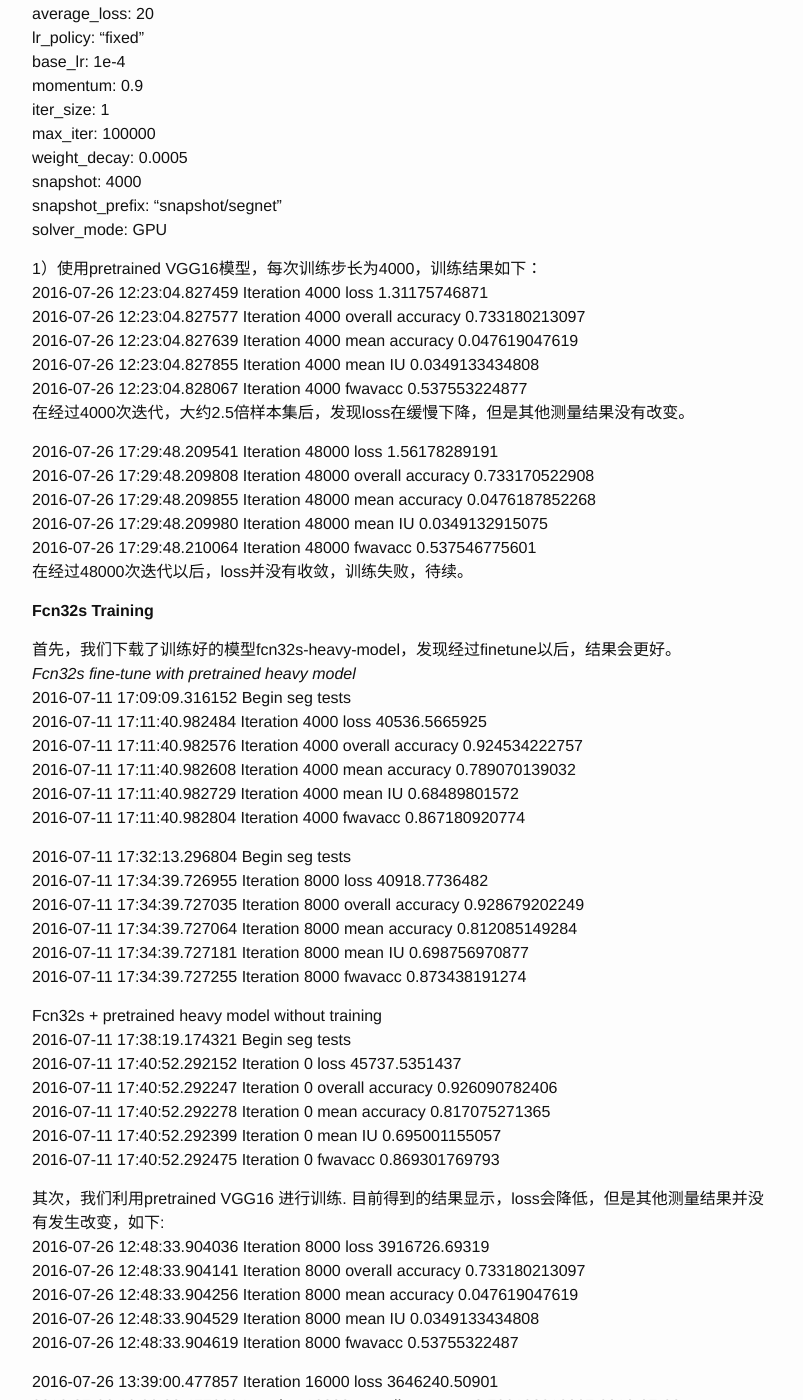
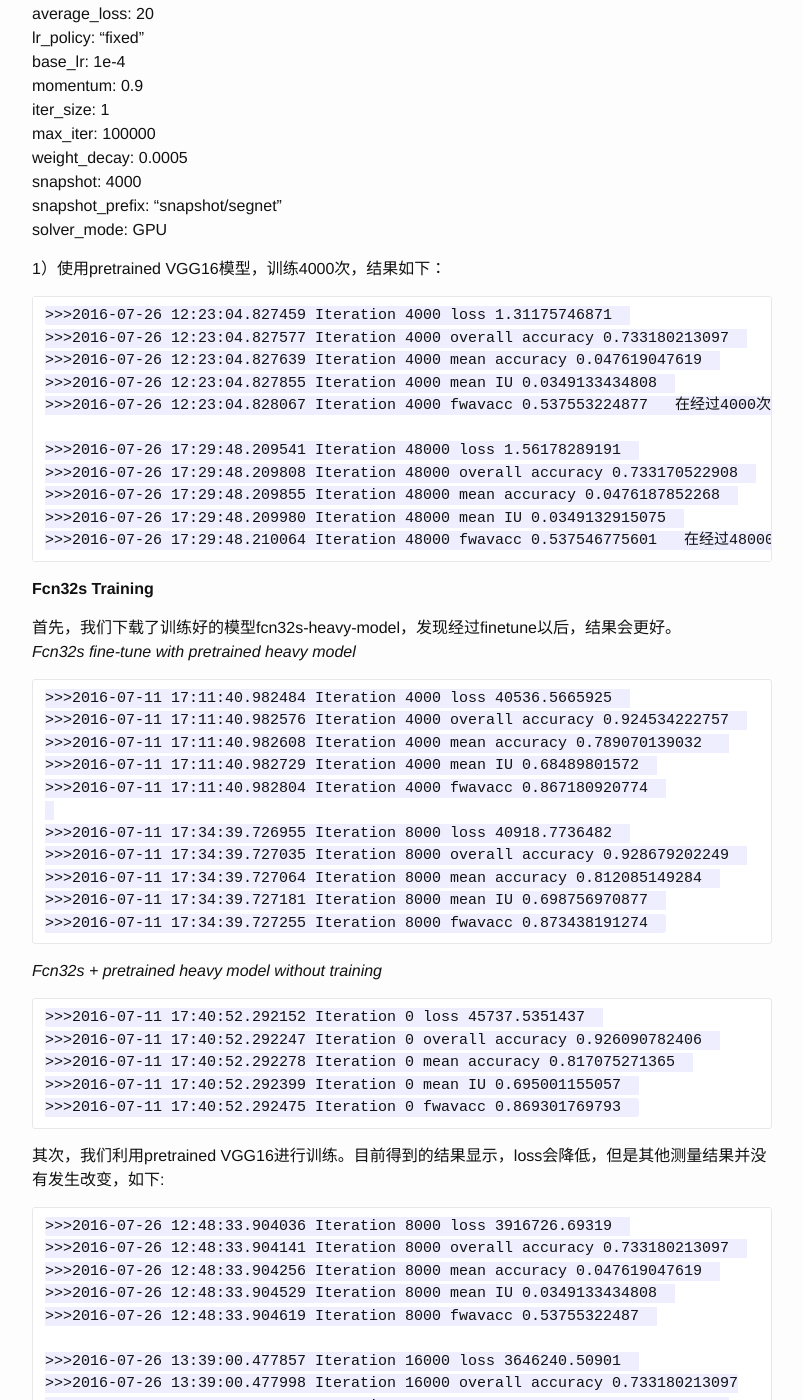
Before and after one commit to marshallixp/marshallixp.github.io, a Jekyll site: the page built from _posts/2016-07-26-train-on-pascal.markdown, in a window 1280 px wide and 1400 px high, scrolled down 828 px. Shown: the whole window, without its empty margins (238-1041 px from the left). Built offline with Jekyll 4.4.1, drawn with Linux system fonts in a browser that asks for light colours; Markdown is read by kramdown in place of the engine named in the settings; some of the changed text lies outside the part shown.

Commit message:
second commit

```diff
--- a/_posts/2016-07-26-train-on-pascal.markdown
+++ b/_posts/2016-07-26-train-on-pascal.markdown
@@ -11,17 +11,17 @@ categories: segmentation
 1）不用pretrained模型
 2）使用pretrained模型
 其中，1）结果如下：
-2016-07-25 15:29:18.270980 Iteration 0 loss 87.3365001902
-2016-07-25 15:29:18.271152 Iteration 0 overall accuracy 0.733180213097
-2016-07-25 15:29:18.271215 Iteration 0 mean accuracy 0.047619047619
-2016-07-25 15:29:18.271508 Iteration 0 mean IU 0.0349133434808
-2016-07-25 15:29:18.271601 Iteration 0 fwavacc 0.537553224877
+    >>>2016-07-25 15:29:18.270980 Iteration 0 loss 87.3365001902
+    >>>2016-07-25 15:29:18.271152 Iteration 0 overall accuracy 0.733180213097
+    >>>2016-07-25 15:29:18.271215 Iteration 0 mean accuracy 0.047619047619
+    >>>2016-07-25 15:29:18.271508 Iteration 0 mean IU 0.0349133434808
+    >>>2016-07-25 15:29:18.271601 Iteration 0 fwavacc 0.537553224877
 相应，2）结果如下：
-2016-07-25 15:35:54.661197 Iteration 0 loss 87.3365001902
-2016-07-25 15:35:54.661321 Iteration 0 overall accuracy 0.733180213097
-2016-07-25 15:35:54.661488 Iteration 0 mean accuracy 0.047619047619
-2016-07-25 15:35:54.661621 Iteration 0 mean IU 0.0349133434808
-2016-07-25 15:35:54.661709 Iteration 0 fwavacc 0.537553224877
+    >>>2016-07-25 15:35:54.661197 Iteration 0 loss 87.3365001902
+    >>>2016-07-25 15:35:54.661321 Iteration 0 overall accuracy 0.733180213097
+    >>>2016-07-25 15:35:54.661488 Iteration 0 mean accuracy 0.047619047619
+    >>>2016-07-25 15:35:54.661621 Iteration 0 mean IU 0.0349133434808
+    >>>2016-07-25 15:35:54.661709 Iteration 0 fwavacc 0.537553224877
 很明显，无论是否采用vgg16对没有经过训练网络的结果没有影响。
 
 *Step2. 训练，再测试*
@@ -43,20 +43,20 @@ snapshot: 4000
 snapshot_prefix: "snapshot/segnet"
 solver_mode: GPU
 
-1）使用pretrained VGG16模型，每次训练步长为4000，训练结果如下：
-2016-07-26 12:23:04.827459 Iteration 4000 loss 1.31175746871
-2016-07-26 12:23:04.827577 Iteration 4000 overall accuracy 0.733180213097
-2016-07-26 12:23:04.827639 Iteration 4000 mean accuracy 0.047619047619
-2016-07-26 12:23:04.827855 Iteration 4000 mean IU 0.0349133434808
-2016-07-26 12:23:04.828067 Iteration 4000 fwavacc 0.537553224877
-在经过4000次迭代，大约2.5倍样本集后，发现loss在缓慢下降，但是其他测量结果没有改变。
+1）使用pretrained VGG16模型，训练4000次，结果如下：
 
+    >>>2016-07-26 12:23:04.827459 Iteration 4000 loss 1.31175746871
+    >>>2016-07-26 12:23:04.827577 Iteration 4000 overall accuracy 0.733180213097
+    >>>2016-07-26 12:23:04.827639 Iteration 4000 mean accuracy 0.047619047619
+    >>>2016-07-26 12:23:04.827855 Iteration 4000 mean IU 0.0349133434808
+    >>>2016-07-26 12:23:04.828067 Iteration 4000 fwavacc 0.537553224877
+在经过4000次迭代，大约2.5倍样本集后，loss在缓慢下降，但是其他测量结果没有改变。
 
-2016-07-26 17:29:48.209541 Iteration 48000 loss 1.56178289191
-2016-07-26 17:29:48.209808 Iteration 48000 overall accuracy 0.733170522908
-2016-07-26 17:29:48.209855 Iteration 48000 mean accuracy 0.0476187852268
-2016-07-26 17:29:48.209980 Iteration 48000 mean IU 0.0349132915075
-2016-07-26 17:29:48.210064 Iteration 48000 fwavacc 0.537546775601
+    >>>2016-07-26 17:29:48.209541 Iteration 48000 loss 1.56178289191
+    >>>2016-07-26 17:29:48.209808 Iteration 48000 overall accuracy 0.733170522908
+    >>>2016-07-26 17:29:48.209855 Iteration 48000 mean accuracy 0.0476187852268
+    >>>2016-07-26 17:29:48.209980 Iteration 48000 mean IU 0.0349132915075
+    >>>2016-07-26 17:29:48.210064 Iteration 48000 fwavacc 0.537546775601
 在经过48000次迭代以后，loss并没有收敛，训练失败，待续。
 
 
@@ -64,44 +64,44 @@ solver_mode: GPU
 
 首先，我们下载了训练好的模型fcn32s-heavy-model，发现经过finetune以后，结果会更好。
 *Fcn32s fine-tune with pretrained heavy model*
-2016-07-11 17:09:09.316152 Begin seg tests
-2016-07-11 17:11:40.982484 Iteration 4000 loss 40536.5665925
-2016-07-11 17:11:40.982576 Iteration 4000 overall accuracy 0.924534222757
-2016-07-11 17:11:40.982608 Iteration 4000 mean accuracy 0.789070139032
-2016-07-11 17:11:40.982729 Iteration 4000 mean IU 0.68489801572
-2016-07-11 17:11:40.982804 Iteration 4000 fwavacc 0.867180920774
 
-2016-07-11 17:32:13.296804 Begin seg tests
-2016-07-11 17:34:39.726955 Iteration 8000 loss 40918.7736482
-2016-07-11 17:34:39.727035 Iteration 8000 overall accuracy 0.928679202249
-2016-07-11 17:34:39.727064 Iteration 8000 mean accuracy 0.812085149284
-2016-07-11 17:34:39.727181 Iteration 8000 mean IU 0.698756970877
-2016-07-11 17:34:39.727255 Iteration 8000 fwavacc 0.873438191274
+    >>>2016-07-11 17:11:40.982484 Iteration 4000 loss 40536.5665925
+    >>>2016-07-11 17:11:40.982576 Iteration 4000 overall accuracy 0.924534222757
+    >>>2016-07-11 17:11:40.982608 Iteration 4000 mean accuracy 0.789070139032
+    >>>2016-07-11 17:11:40.982729 Iteration 4000 mean IU 0.68489801572
+    >>>2016-07-11 17:11:40.982804 Iteration 4000 fwavacc 0.867180920774
 
-Fcn32s + pretrained heavy model without training
-2016-07-11 17:38:19.174321 Begin seg tests
-2016-07-11 17:40:52.292152 Iteration 0 loss 45737.5351437
-2016-07-11 17:40:52.292247 Iteration 0 overall accuracy 0.926090782406
-2016-07-11 17:40:52.292278 Iteration 0 mean accuracy 0.817075271365
-2016-07-11 17:40:52.292399 Iteration 0 mean IU 0.695001155057
-2016-07-11 17:40:52.292475 Iteration 0 fwavacc 0.869301769793
+    >>>2016-07-11 17:34:39.726955 Iteration 8000 loss 40918.7736482
+    >>>2016-07-11 17:34:39.727035 Iteration 8000 overall accuracy 0.928679202249
+    >>>2016-07-11 17:34:39.727064 Iteration 8000 mean accuracy 0.812085149284
+    >>>2016-07-11 17:34:39.727181 Iteration 8000 mean IU 0.698756970877
+    >>>2016-07-11 17:34:39.727255 Iteration 8000 fwavacc 0.873438191274
 
-其次，我们利用pretrained VGG16 进行训练. 目前得到的结果显示，loss会降低，但是其他测量结果并没有发生改变，如下:
-2016-07-26 12:48:33.904036 Iteration 8000 loss 3916726.69319
-2016-07-26 12:48:33.904141 Iteration 8000 overall accuracy 0.733180213097
-2016-07-26 12:48:33.904256 Iteration 8000 mean accuracy 0.047619047619
-2016-07-26 12:48:33.904529 Iteration 8000 mean IU 0.0349133434808
-2016-07-26 12:48:33.904619 Iteration 8000 fwavacc 0.53755322487
+*Fcn32s + pretrained heavy model without training*
 
-2016-07-26 13:39:00.477857 Iteration 16000 loss 3646240.50901
-2016-07-26 13:39:00.477998 Iteration 16000 overall accuracy 0.733180213097
-2016-07-26 13:39:00.478118 Iteration 16000 mean accuracy 0.047619047619
-2016-07-26 13:39:00.478241 Iteration 16000 mean IU 0.0349133434808
-2016-07-26 13:39:00.478323 Iteration 16000 fwavacc 0.537553224877
+    >>>2016-07-11 17:40:52.292152 Iteration 0 loss 45737.5351437
+    >>>2016-07-11 17:40:52.292247 Iteration 0 overall accuracy 0.926090782406
+    >>>2016-07-11 17:40:52.292278 Iteration 0 mean accuracy 0.817075271365
+    >>>2016-07-11 17:40:52.292399 Iteration 0 mean IU 0.695001155057
+    >>>2016-07-11 17:40:52.292475 Iteration 0 fwavacc 0.869301769793
 
-2016-07-26 17:03:43.480082 Iteration 48000 loss 3076769.60242
-2016-07-26 17:03:43.480186 Iteration 48000 overall accuracy 0.733180213097
-2016-07-26 17:03:43.480288 Iteration 48000 mean accuracy 0.047619047619
-2016-07-26 17:03:43.480508 Iteration 48000 mean IU 0.0349133434808
-2016-07-26 17:03:43.480592 Iteration 48000 fwavacc 0.537553224877
+其次，我们利用pretrained VGG16进行训练。目前得到的结果显示，loss会降低，但是其他测量结果并没有发生改变，如下:
+
+    >>>2016-07-26 12:48:33.904036 Iteration 8000 loss 3916726.69319
+    >>>2016-07-26 12:48:33.904141 Iteration 8000 overall accuracy 0.733180213097
+    >>>2016-07-26 12:48:33.904256 Iteration 8000 mean accuracy 0.047619047619
+    >>>2016-07-26 12:48:33.904529 Iteration 8000 mean IU 0.0349133434808
+    >>>2016-07-26 12:48:33.904619 Iteration 8000 fwavacc 0.53755322487
+
+    >>>2016-07-26 13:39:00.477857 Iteration 16000 loss 3646240.50901
+    >>>2016-07-26 13:39:00.477998 Iteration 16000 overall accuracy 0.733180213097
+    >>>2016-07-26 13:39:00.478118 Iteration 16000 mean accuracy 0.047619047619
+    >>>2016-07-26 13:39:00.478241 Iteration 16000 mean IU 0.0349133434808
+    >>>2016-07-26 13:39:00.478323 Iteration 16000 fwavacc 0.537553224877
+
+    >>>2016-07-26 17:03:43.480082 Iteration 48000 loss 3076769.60242
+    >>>2016-07-26 17:03:43.480186 Iteration 48000 overall accuracy 0.733180213097
+    >>>2016-07-26 17:03:43.480288 Iteration 48000 mean accuracy 0.047619047619
+    >>>2016-07-26 17:03:43.480508 Iteration 48000 mean IU 0.0349133434808
+    >>>2016-07-26 17:03:43.480592 Iteration 48000 fwavacc 0.537553224877
 经过近50000次的训练，发现其中loss并没有收敛，而且另外4个指标也完全没有任何改变，和未经过训练的结果相同。可见，这里存在什么问题还没有弄清楚，待续。
```
Also changed, not shown: 2 other files.
